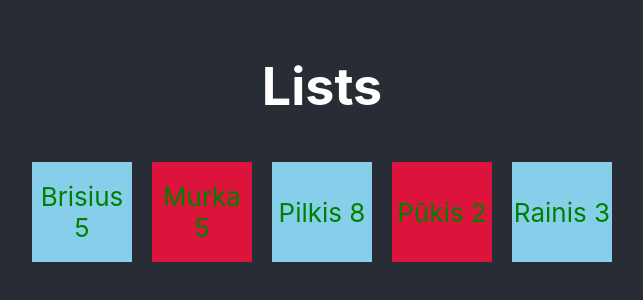
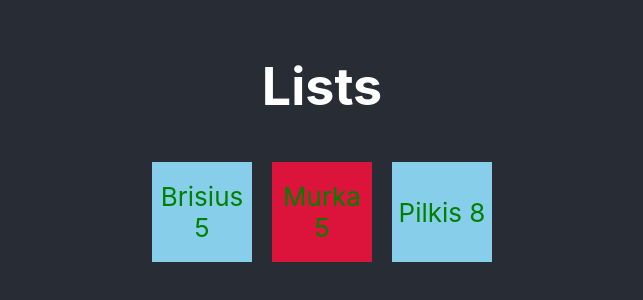
Before and after one commit to Jakavickis/drontai, a React (Create React App) app in the folder r1/: page / in a window 1280 px wide. Shown: the part 254-554 px from the top of the page, without its empty margins (318-961 px from the left). Built offline with nearby package versions, Linux system fonts and the light colour scheme.

Commit message:
display none component, borderRadius

```diff
--- a/r1/src/App.jsx
+++ b/r1/src/App.jsx
@@ -18,7 +18,7 @@ function App() {
                     {
                         // cats.map(cat => <li key={cat.id}>{cat.name}</li>)
                         [...cats].sort((a, b) => a.name.localeCompare(b.name))
-                            .map((cat, i) => <Cat i={i} key={cat.id} cat={cat} />)
+                            .map((cat, i) => cat.weight < 4 ? null : <Cat i={i} key={cat.id} cat={cat} />)
                     }
                 </div>
                 {/* <div className="container">
--- a/r1/src/Components/004/Cat.jsx
+++ b/r1/src/Components/004/Cat.jsx
@@ -1,7 +1,11 @@
 function Cat({ cat, i }) {
 
     return (
-        <div style={{ backgroundColor: i % 2 ? 'crimson' : null }}>{cat.name} {cat.weight}</div>
+        <div style={{
+            backgroundColor: i % 2 ? 'crimson' : null,
+            displayNone: cat.weight > 4 ? '50%' : null,
+            // display: cat.weight < 4 ? "none" : null
+        }}>{cat.name} {cat.weight}</div>
     )
 }
 
```
